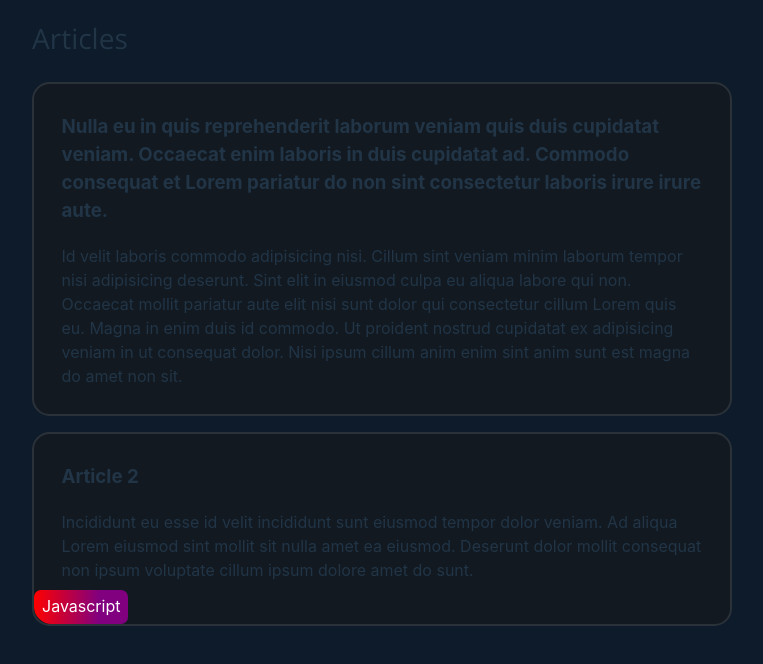
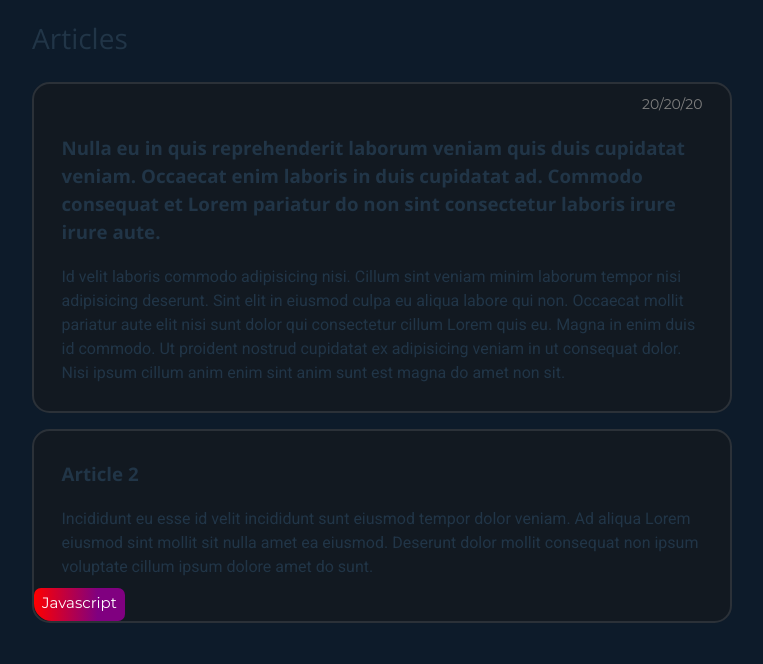
Before and after one commit to Y0z64/Y0z64_Blog, a website built with Vite: page index.html in a window 1280 px wide. Shown: the part 256-920 px from the top of the page, without its empty margins (258-1021 px from the left). Built offline with nearby package versions, Linux system fonts and the light colour scheme; files whose address does not match are found by name.

Commit message:
Added date

```diff
--- a/src/components/card.ts
+++ b/src/components/card.ts
@@ -3,6 +3,7 @@ export type Card = {
   description: string;
   tag?: string;
   image?: string;
+  date?: string;
 };
 
 export function createCard(article: Card) {
@@ -12,8 +13,9 @@ export function createCard(article: Card) {
   const card = document.createElement("div");
   const title = document.createElement("h3");
   const description = document.createElement("p");
-  let tag = document.createElement("span");
-  let image = document.createElement("img");
+  let tag;
+  let image;
+  let date;
 
   if (article.tag) {
     tag = document.createElement("span");
@@ -21,6 +23,13 @@ export function createCard(article: Card) {
     tag.textContent = article.tag;
     card.appendChild(tag);
     card.style.paddingBottom = "26.5px";
+  }
+
+  if (article.date) {
+    date = document.createElement("p");
+    date.classList.add("date");
+    date.classList.add("fira-code-regular");
+    date.textContent = article.date;
   }
 
   // Add an image if it exists
@@ -35,15 +44,18 @@ export function createCard(article: Card) {
   text.classList.add("hero-text");
   title.classList.add("title");
   description.classList.add("description");
+  title.classList.add("open-sans-bold");
+  description.classList.add("roboto-regular");
+  tag?.classList.add("fira-code-regular");
 
   // Content
   title.textContent = article.title;
   description.textContent = article.description;
 
   // Connections
+  if (date) text.appendChild(date);
   text.appendChild(title);
   text.appendChild(description);
-
   card.appendChild(text);
 
   return card;
--- a/src/main.ts
+++ b/src/main.ts
@@ -3,7 +3,7 @@ import gsap from "gsap";
 import createArticles from "./components/articles";
 
 const articles = [
-  { title: "Nulla eu in quis reprehenderit laborum veniam quis duis cupidatat veniam. Occaecat enim laboris in duis cupidatat ad. Commodo consequat et Lorem pariatur do non sint consectetur laboris irure irure aute.", description: "Id velit laboris commodo adipisicing nisi. Cillum sint veniam minim laborum tempor nisi adipisicing deserunt. Sint elit in eiusmod culpa eu aliqua labore qui non. Occaecat mollit pariatur aute elit nisi sunt dolor qui consectetur cillum Lorem quis eu. Magna in enim duis id commodo. Ut proident nostrud cupidatat ex adipisicing veniam in ut consequat dolor. Nisi ipsum cillum anim enim sint anim sunt est magna do amet non sit." },
+  { date: "20/20/20", title: "Nulla eu in quis reprehenderit laborum veniam quis duis cupidatat veniam. Occaecat enim laboris in duis cupidatat ad. Commodo consequat et Lorem pariatur do non sint consectetur laboris irure irure aute.", description: "Id velit laboris commodo adipisicing nisi. Cillum sint veniam minim laborum tempor nisi adipisicing deserunt. Sint elit in eiusmod culpa eu aliqua labore qui non. Occaecat mollit pariatur aute elit nisi sunt dolor qui consectetur cillum Lorem quis eu. Magna in enim duis id commodo. Ut proident nostrud cupidatat ex adipisicing veniam in ut consequat dolor. Nisi ipsum cillum anim enim sint anim sunt est magna do amet non sit." },
   { title: "Article 2", description: "Incididunt eu esse id velit incididunt sunt eiusmod tempor dolor veniam. Ad aliqua Lorem eiusmod sint mollit sit nulla amet ea eiusmod. Deserunt dolor mollit consequat non ipsum voluptate cillum ipsum dolore amet do sunt.", tag: "Javascript" },
   // Add more articles here...
 ];
--- a/src/style.css
+++ b/src/style.css
@@ -219,11 +219,12 @@ header {
 }
 
 .tag {
+  font-size: 15px;
   position: absolute;
   left: 0;
   bottom: 0;
   width: fit-content;
-  min-height: 26.5px;
+  min-height: 25px;
   padding: 4px 8px;
   color: white;
   background: linear-gradient(to right, red, purple 70%);
@@ -231,6 +232,15 @@ header {
   border-radius: 0.4375rem 0.4375rem 0.4375rem 1.1rem;
 }
 
+.date {
+  display: flex;
+  color: gray;
+  font-size: 14px;
+  width: 100%;
+  margin: 0;
+  align-items: end;
+  justify-content: end;
+}
 /* Fonts */
 .roboto-thin {
   font-family: "Roboto", sans-serif;
```
